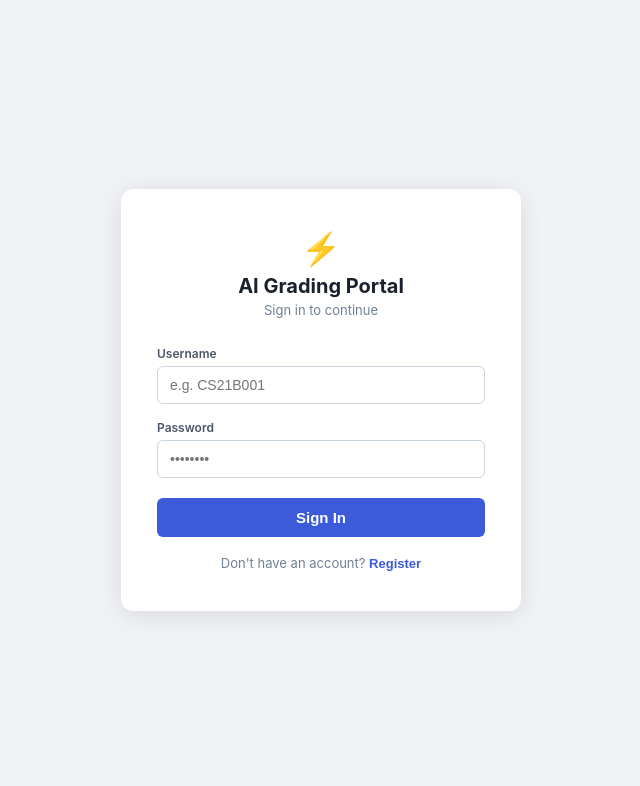
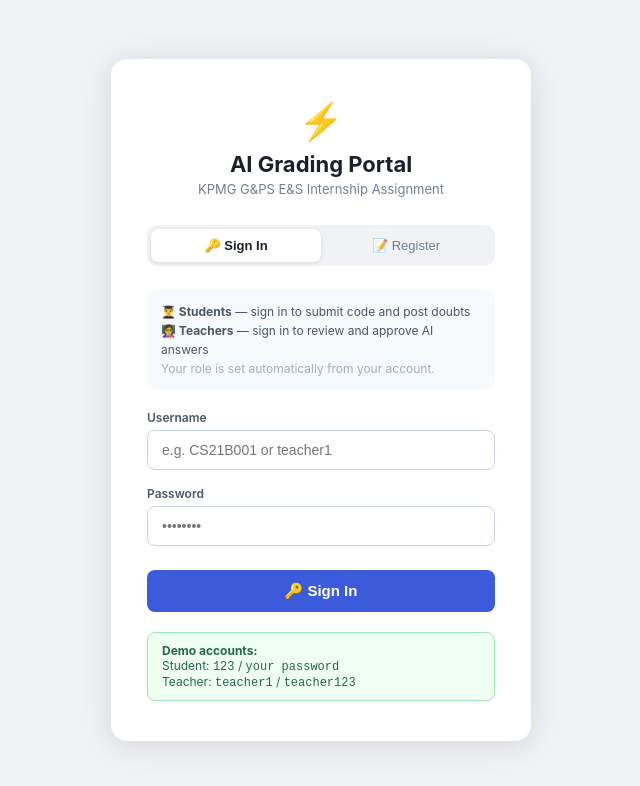
Before and after one commit to aryan-Patel-web/ai-code-grading-portal, a React (Vite) app in the folder frontend/: page /login in a window 1280 px wide. Shown: the top 786 px of the page, without its empty margins (319-959 px from the left). Built offline with nearby package versions, Linux system fonts and the light colour scheme.

Commit message:
going to deploy then i will test with live deploy url

```diff
--- a/frontend/src/pages/Login.jsx
+++ b/frontend/src/pages/Login.jsx
@@ -17,7 +17,9 @@ export default function Login({ onLogin }) {
     setLoading(true)
     try {
       const endpoint = mode === 'login' ? '/auth/login' : '/auth/register'
-      const body     = mode === 'login' ? { username: username.trim(), password } : { username: username.trim(), password, role }
+      const body     = mode === 'login'
+        ? { username: username.trim(), password }
+        : { username: username.trim(), password, role }
       const { data } = await api.post(endpoint, body)
       localStorage.setItem('token', data.token)
       localStorage.setItem('user', JSON.stringify({ username: data.username, role: data.role }))
@@ -28,52 +30,157 @@ export default function Login({ onLogin }) {
   }
 
   const s = {
-    page:    { minHeight: '100vh', display: 'flex', alignItems: 'center', justifyContent: 'center', background: '#f0f2f5' },
-    card:    { background: '#fff', borderRadius: 12, padding: '40px 36px', boxShadow: '0 4px 24px rgba(0,0,0,0.10)', width: '100%', maxWidth: 400 },
-    input:   { width: '100%', padding: '10px 12px', border: '1.5px solid #cbd5e0', borderRadius: 6, fontSize: 14, outline: 'none', color: '#2d3748', marginBottom: 16, boxSizing: 'border-box' },
-    label:   { display: 'block', fontSize: 12, fontWeight: 600, color: '#4a5568', marginBottom: 5 },
-    btn:     { width: '100%', padding: '11px', background: loading ? '#a0aec0' : '#3b5bdb', color: '#fff', border: 'none', borderRadius: 6, fontWeight: 700, fontSize: 15, cursor: loading ? 'not-allowed' : 'pointer', marginTop: 4 },
-    error:   { background: '#fff5f5', border: '1px solid #feb2b2', borderRadius: 6, padding: '10px 14px', color: '#c53030', fontSize: 13, marginBottom: 16 },
-    roleBtn: (active) => ({ flex: 1, padding: '9px', border: `1.5px solid ${active ? '#3b5bdb' : '#cbd5e0'}`, borderRadius: 6, background: active ? '#ebf4ff' : '#fff', color: active ? '#3b5bdb' : '#718096', fontWeight: active ? 700 : 400, cursor: 'pointer', fontSize: 13 }),
+    page: {
+      minHeight: '100vh', display: 'flex', alignItems: 'center',
+      justifyContent: 'center', background: '#f0f2f5',
+    },
+    card: {
+      background: '#fff', borderRadius: 16, padding: '40px 36px',
+      boxShadow: '0 4px 32px rgba(0,0,0,0.12)', width: '100%', maxWidth: 420,
+    },
+    logo:  { textAlign: 'center', fontSize: 36, marginBottom: 8 },
+    title: { textAlign: 'center', fontSize: 22, fontWeight: 700, color: '#1a202c', marginBottom: 4 },
+    sub:   { textAlign: 'center', fontSize: 13, color: '#718096', marginBottom: 28 },
+    label: { display: 'block', fontSize: 12, fontWeight: 600, color: '#4a5568', marginBottom: 5 },
+    input: {
+      width: '100%', padding: '11px 14px', border: '1.5px solid #cbd5e0',
+      borderRadius: 8, fontSize: 14, outline: 'none', color: '#2d3748',
+      marginBottom: 16, boxSizing: 'border-box', transition: 'border-color 0.2s',
+    },
+    btn: {
+      width: '100%', padding: '12px', borderRadius: 8,
+      border: 'none', fontWeight: 700, fontSize: 15,
+      cursor: loading ? 'not-allowed' : 'pointer', marginTop: 8,
+    },
+    roleBtn: (active, color) => ({
+      flex: 1, padding: '12px 8px', border: `2px solid ${active ? color : '#e2e8f0'}`,
+      borderRadius: 10, background: active ? color + '15' : '#f7fafc',
+      color: active ? color : '#718096', fontWeight: active ? 700 : 500,
+      cursor: 'pointer', fontSize: 13, transition: 'all 0.2s', textAlign: 'center',
+    }),
+    error: {
+      background: '#fff5f5', border: '1px solid #feb2b2', borderRadius: 8,
+      padding: '10px 14px', color: '#c53030', fontSize: 13, marginBottom: 16,
+    },
+    divider: {
+      display: 'flex', alignItems: 'center', gap: 12, margin: '20px 0',
+    },
+    dividerLine: { flex: 1, height: 1, background: '#e2e8f0' },
+    dividerText: { fontSize: 12, color: '#a0aec0', fontWeight: 500 },
   }
 
   return (
     <div style={s.page}>
       <div style={s.card}>
-        <div style={{ textAlign: 'center', fontSize: 32, marginBottom: 6 }}>⚡</div>
-        <h1 style={{ textAlign: 'center', fontSize: 20, fontWeight: 700, color: '#1a202c', marginBottom: 4 }}>AI Grading Portal</h1>
-        <p style={{ textAlign: 'center', fontSize: 13, color: '#718096', marginBottom: 28 }}>{mode === 'login' ? 'Sign in to continue' : 'Create your account'}</p>
+        <div style={s.logo}>⚡</div>
+        <h1 style={s.title}>AI Grading Portal</h1>
+        <p style={s.sub}>KPMG G&PS E&S Internship Assignment</p>
+
+        {/* Tab switcher */}
+        <div style={{ display: 'flex', background: '#f0f2f5', borderRadius: 10, padding: 4, marginBottom: 24 }}>
+          {['login', 'register'].map((m) => (
+            <button key={m} onClick={() => { setMode(m); setError('') }} style={{
+              flex: 1, padding: '9px', border: 'none', borderRadius: 8,
+              background: mode === m ? '#fff' : 'transparent',
+              color: mode === m ? '#1a202c' : '#718096',
+              fontWeight: mode === m ? 700 : 400, cursor: 'pointer', fontSize: 13,
+              boxShadow: mode === m ? '0 1px 4px rgba(0,0,0,0.1)' : 'none',
+              transition: 'all 0.2s',
+            }}>
+              {m === 'login' ? '🔑 Sign In' : '📝 Register'}
+            </button>
+          ))}
+        </div>
 
         {error && <div style={s.error}>⚠️ {error}</div>}
 
-        <label style={s.label}>Username</label>
-        <input style={s.input} type="text" placeholder="e.g. CS21B001" value={username} onChange={(e) => setUsername(e.target.value)} />
-
-        <label style={s.label}>Password</label>
-        <input style={s.input} type="password" placeholder="••••••••" value={password}
-          onChange={(e) => setPassword(e.target.value)}
-          onKeyDown={(e) => e.key === 'Enter' && handleSubmit()} />
-
+        {/* REGISTER — show role picker prominently */}
         {mode === 'register' && (
           <>
-            <label style={s.label}>Role</label>
-            <div style={{ display: 'flex', gap: 10, marginBottom: 16 }}>
-              <button style={s.roleBtn(role === 'student')} onClick={() => setRole('student')}>👨‍🎓 Student</button>
-              <button style={s.roleBtn(role === 'teacher')} onClick={() => setRole('teacher')}>👩‍🏫 Teacher</button>
+            <label style={{ ...s.label, marginBottom: 10 }}>I am a...</label>
+            <div style={{ display: 'flex', gap: 12, marginBottom: 20 }}>
+              <button style={s.roleBtn(role === 'student', '#3b5bdb')}
+                onClick={() => setRole('student')}>
+                <div style={{ fontSize: 28, marginBottom: 4 }}>👨‍🎓</div>
+                <div style={{ fontWeight: 700, fontSize: 14 }}>Student</div>
+                <div style={{ fontSize: 11, color: '#718096', marginTop: 2 }}>
+                  Submit code & ask doubts
+                </div>
+              </button>
+              <button style={s.roleBtn(role === 'teacher', '#f59e0b')}
+                onClick={() => setRole('teacher')}>
+                <div style={{ fontSize: 28, marginBottom: 4 }}>👩‍🏫</div>
+                <div style={{ fontWeight: 700, fontSize: 14 }}>Teacher</div>
+                <div style={{ fontSize: 11, color: '#718096', marginTop: 2 }}>
+                  Review & approve AI answers
+                </div>
+              </button>
             </div>
           </>
         )}
 
-        <button style={s.btn} onClick={handleSubmit} disabled={loading}>
-          {loading ? '⏳ Please wait…' : mode === 'login' ? 'Sign In' : 'Create Account'}
+        {/* SIGN IN — show who can sign in */}
+        {mode === 'login' && (
+          <div style={{
+            background: '#f7fafc', borderRadius: 10, padding: '12px 14px',
+            marginBottom: 20, display: 'flex', gap: 16,
+          }}>
+            <div style={{ fontSize: 12, color: '#4a5568', lineHeight: 1.6 }}>
+              <strong>👨‍🎓 Students</strong> — sign in to submit code and post doubts<br />
+              <strong>👩‍🏫 Teachers</strong> — sign in to review and approve AI answers<br />
+              <span style={{ color: '#a0aec0' }}>Your role is set automatically from your account.</span>
+            </div>
+          </div>
+        )}
+
+        <label style={s.label}>Username</label>
+        <input
+          style={s.input}
+          type="text"
+          placeholder="e.g. CS21B001 or teacher1"
+          value={username}
+          onChange={(e) => setUsername(e.target.value)}
+        />
+
+        <label style={s.label}>Password</label>
+        <input
+          style={s.input}
+          type="password"
+          placeholder="••••••••"
+          value={password}
+          onChange={(e) => setPassword(e.target.value)}
+          onKeyDown={(e) => e.key === 'Enter' && handleSubmit()}
+        />
+
+        <button
+          style={{
+            ...s.btn,
+            background: loading ? '#a0aec0' : mode === 'register'
+              ? (role === 'teacher' ? '#f59e0b' : '#3b5bdb')
+              : '#3b5bdb',
+            color: '#fff',
+          }}
+          onClick={handleSubmit}
+          disabled={loading}
+        >
+          {loading
+            ? '⏳ Please wait…'
+            : mode === 'login'
+              ? '🔑 Sign In'
+              : role === 'teacher'
+                ? '👩‍🏫 Register as Teacher'
+                : '👨‍🎓 Register as Student'
+          }
         </button>
 
-        <div style={{ textAlign: 'center', marginTop: 18, fontSize: 13, color: '#718096' }}>
-          {mode === 'login' ? "Don't have an account? " : 'Already have an account? '}
-          <button style={{ background: 'none', border: 'none', color: '#3b5bdb', fontWeight: 700, cursor: 'pointer', fontSize: 13 }}
-            onClick={() => { setMode(mode === 'login' ? 'register' : 'login'); setError('') }}>
-            {mode === 'login' ? 'Register' : 'Sign In'}
-          </button>
+        {/* Demo accounts hint */}
+        <div style={{
+          marginTop: 20, background: '#f0fff4', border: '1px solid #9ae6b4',
+          borderRadius: 8, padding: '10px 14px', fontSize: 12, color: '#276749',
+        }}>
+          <strong>Demo accounts:</strong><br />
+          Student: <code>123</code> / <code>your password</code><br />
+          Teacher: <code>teacher1</code> / <code>teacher123</code>
         </div>
       </div>
     </div>
```
